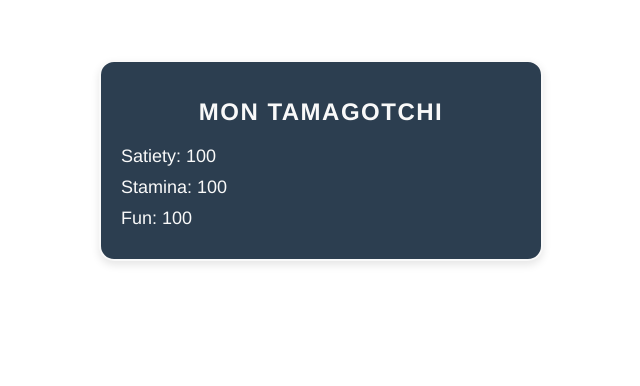
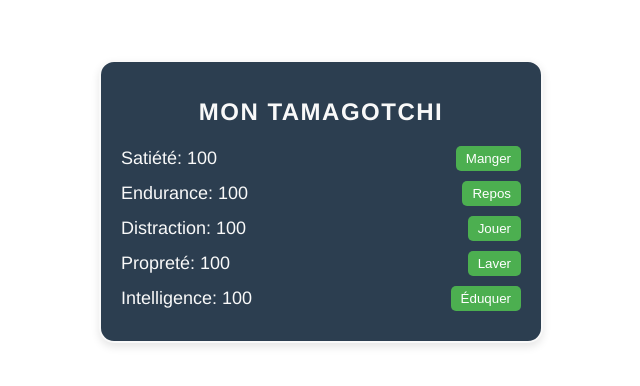
Before and after one commit to adelfortin/vuejsm2ifilerouge, a Vue app: page / in a window 1280 px wide. Shown: the top 386 px of the page, without its empty margins (319-959 px from the left). Built offline with nearby package versions, Linux system fonts and the light colour scheme.

Commit message:
réactualisation de App.vue

```diff
--- a/src/App.vue
+++ b/src/App.vue
@@ -1,26 +1,68 @@
 <template>
   <div id="app">
-    <my-tamagotchi :tamagotchi="tamagotchiData" />
+    <my-tamagotchi :tamagotchi="tamagotchiData" @editStat="editStat" />
   </div>
 </template>
 
 <script>
-import MyTamagotchi from './components/MyTamagotchi.vue'; // Ensure this path matches the actual file location
+import MyTamagotchi from './components/MyTamagotchi.vue';
 
 export default {
   name: 'App',
   components: {
-    MyTamagotchi // Registering the MyTamagotchi component
+    MyTamagotchi
   },
   data() {
     return {
-      tamagotchiData: { // Renamed for clarity
-        satiety: 100,
-        stamina: 100,
-        fun: 100
-        // You can add more properties here as needed
+      tamagotchiData: {
+        Satiété: 100,
+        Endurance: 100,
+        Distraction: 100,
+        Propreté: 100,
+        Intelligence: 100,
       }
     };
+  },
+  mounted() {
+    setInterval(() => {
+      if (this.tamagotchiData.Satiété > 0) {
+        this.tamagotchiData.Satiété -= 1;
+      }
+    }, 20000);
+
+    setInterval(() => {
+      if (this.tamagotchiData.Endurance > 0) {
+        this.tamagotchiData.Endurance -= 1;
+      }
+    }, 30000);
+
+    setInterval(() => {
+      if (this.tamagotchiData.Distraction > 0) {
+        this.tamagotchiData.Distraction -= 1;
+      }
+    }, 40000);
+
+    setInterval(() => {
+      if (this.tamagotchiData.Propreté > 0) {
+        this.tamagotchiData.Propreté -= 1;
+      }
+    }, 50000);
+
+    setInterval(() => {
+      if (this.tamagotchiData.Intelligence > 0) {
+        this.tamagotchiData.Intelligence -= 1;
+      }
+    }, 60000);
+  },
+  methods: {
+    editStat(data) {
+      const { stat, amount } = data;
+      if (this.tamagotchiData[stat] + amount <= 10000) {
+        this.tamagotchiData[stat] += amount;
+      } else {
+        this.tamagotchiData[stat] = 10000;
+      }
+    }
   }
 };
 </script>
```
